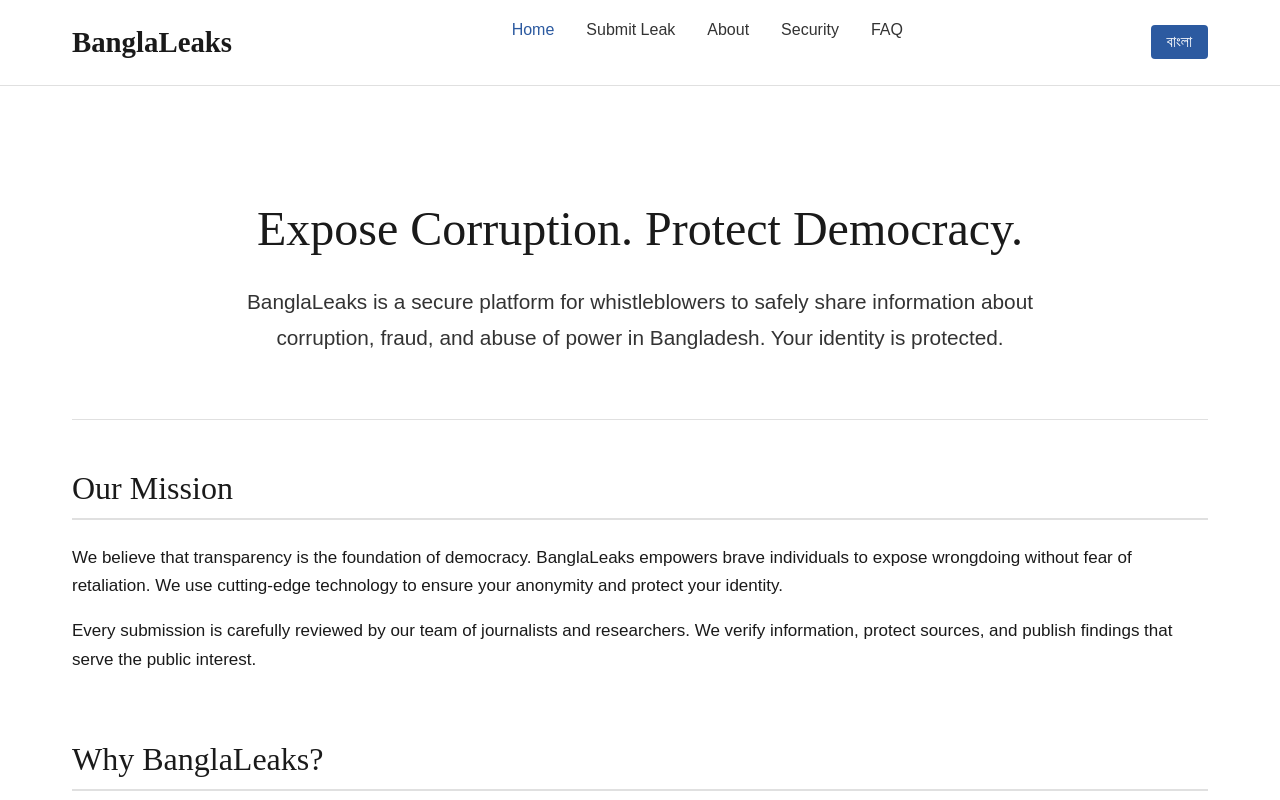
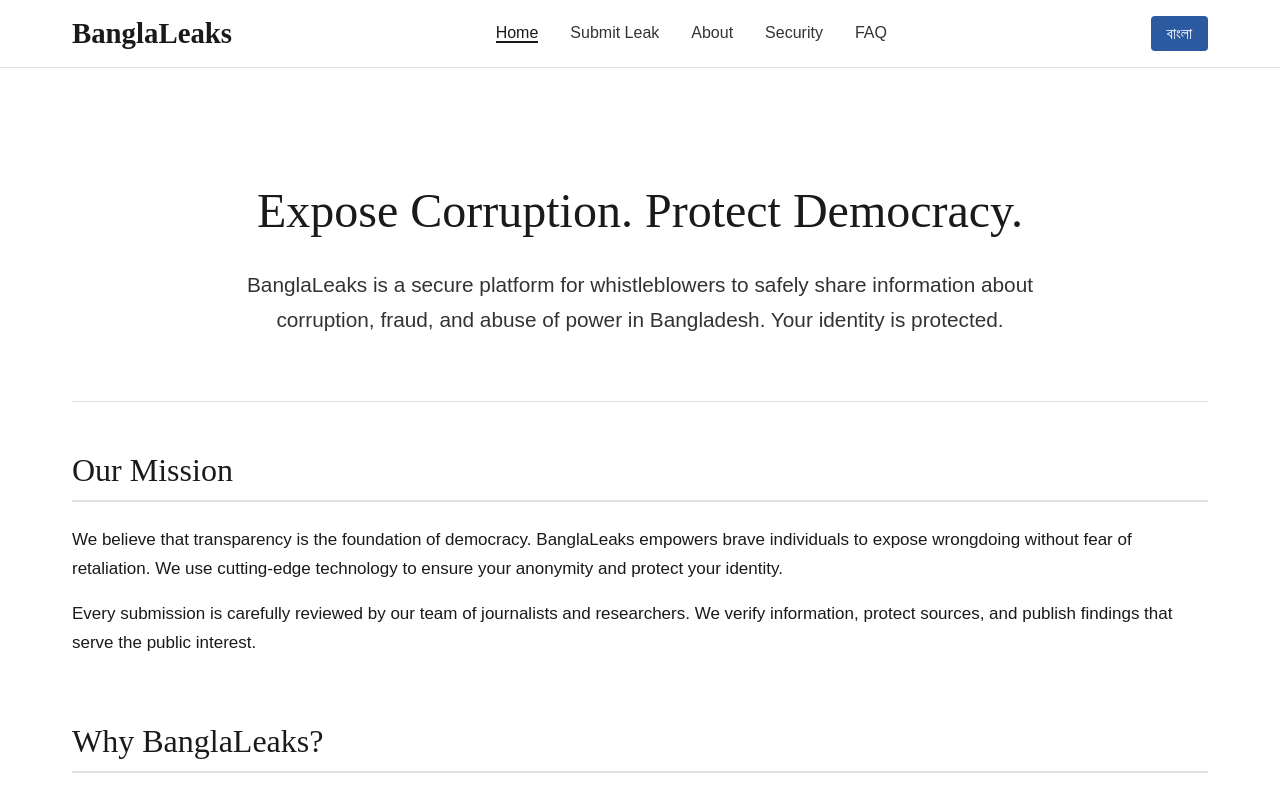
Before and after one commit to celestryon/achilleus, a plain HTML site: page index.html in a window 1280 px wide. Shown: the top 800 px of the page. Drawn offline with Linux system fonts and the light colour scheme.

Commit message:
Enhance styles for header and navigation elements
Added styles for header, navigation, and language toggle.

```diff
--- a/css/style.css
+++ b/css/style.css
@@ -54,6 +54,7 @@
 }
 
 /* Header and Navigation */
+/* Header and Navigation */
 header {
   background: var(--bg-primary);
   border-bottom: 1px solid var(--border-color);
@@ -81,6 +82,7 @@
   color: var(--text-primary);
   text-decoration: none;
   white-space: nowrap;
+  line-height: 1.2;
 }
 
 .nav-links {
@@ -88,18 +90,35 @@
   list-style: none;
   gap: 2rem;
   flex-wrap: wrap;
+  align-items: center;
+  margin: 0;
+  padding: 0;
+}
+
+.nav-links li {
+  margin: 0;
+  padding: 0;
+  line-height: 1;
 }
 
 .nav-links a {
   color: var(--text-secondary);
   text-decoration: none;
-  transition: color 0.3s;
+  transition: all 0.3s;
   font-size: 1rem;
+  border-bottom: 2px solid transparent;
+  display: inline-block;
+  padding: 0;
 }
 
-.nav-links a:hover,
+.nav-links a:hover {
+  color: var(--accent-primary);
+  border-bottom-color: var(--accent-primary);
+}
+
 .nav-links a.active {
-  color: var(--accent-primary);
+  color: var(--text-primary);
+  border-bottom-color: var(--text-primary);
 }
 
 .lang-toggle {
@@ -112,6 +131,7 @@
   font-size: 1rem;
   transition: background 0.3s;
   white-space: nowrap;
+  line-height: 1.2;
 }
 
 .lang-toggle:hover {
```
